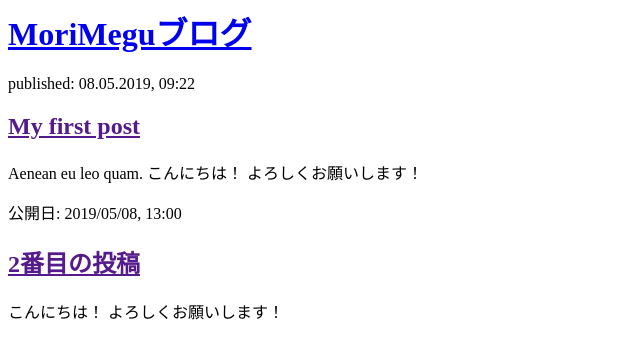
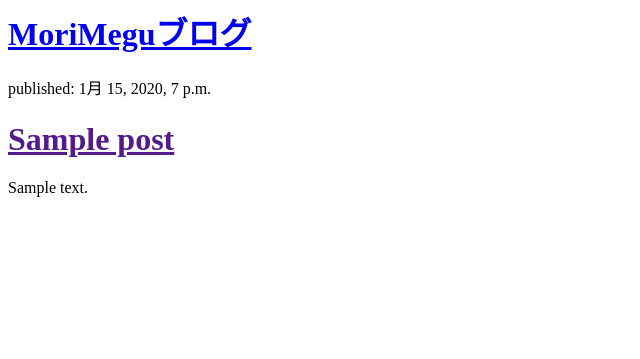
Before and after one commit to MoriMeg/my-first-blog, a Django app: template blog/templates/blog/post_list.html in a window 1280 px wide. Shown: the top 359 px of the page, without its empty margins (0-640 px from the left). Run offline with Django 3.2, Linux system fonts and the light colour scheme; the template is opened without the code that fills it: values that come from a table or form of the project are taken from there, others are empty; tables that the repository leaves empty hold one stand-in row (values such as "Sample post").

Commit message:
Modified templates to display posts from database.

```diff
--- a/blog/templates/blog/post_list.html
+++ b/blog/templates/blog/post_list.html
@@ -5,18 +5,15 @@
     <body>
         <div>
             <h1><a href="/">MoriMeguブログ</a></h1>
-        </div>
+         </div>
 
-        <div>
-            <p>published: 08.05.2019, 09:22</p>
-            <h2><a href="">My first post</a></h2>
-            <p>Aenean eu leo quam. こんにちは！ よろしくお願いします！ </p>
-        </div>
+        {% for post in posts %}
+            <div>
+                <p>published: {{ post.published_date }}</p>
+                <h1><a href="">{{ post.title }}</a></h1>
+                <p>{{ post.text|linebreaksbr }}</p>
+            </div>
+        {% endfor %}
 
-        <div>
-            <p>公開日: 2019/05/08, 13:00</p>
-            <h2><a href="">2番目の投稿</a></h2>
-            <p> こんにちは！ よろしくお願いします！ </p>
-        </div>
     </body>
 </html>
--- a/blog/views.py
+++ b/blog/views.py
@@ -1,4 +1,7 @@
 from django.shortcuts import render
+from django.utils import timezone
+from .models import Post
 
 def post_list(request):
-    return render(request, 'blog/post_list.html', {})
+    posts = Post.objects.filter(published_date__lte=timezone.now()).order_by('published_date')
+    return render(request, 'blog/post_list.html', {'posts': posts})
```
